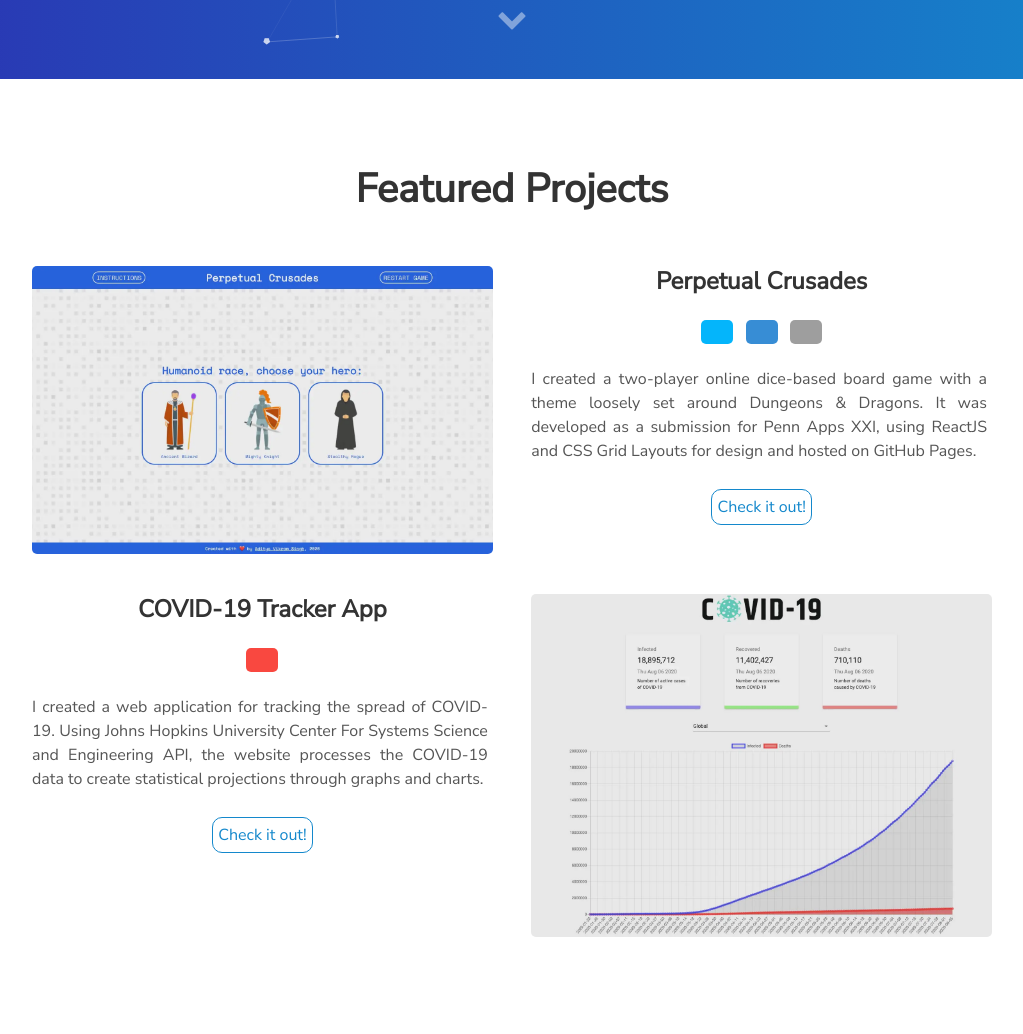
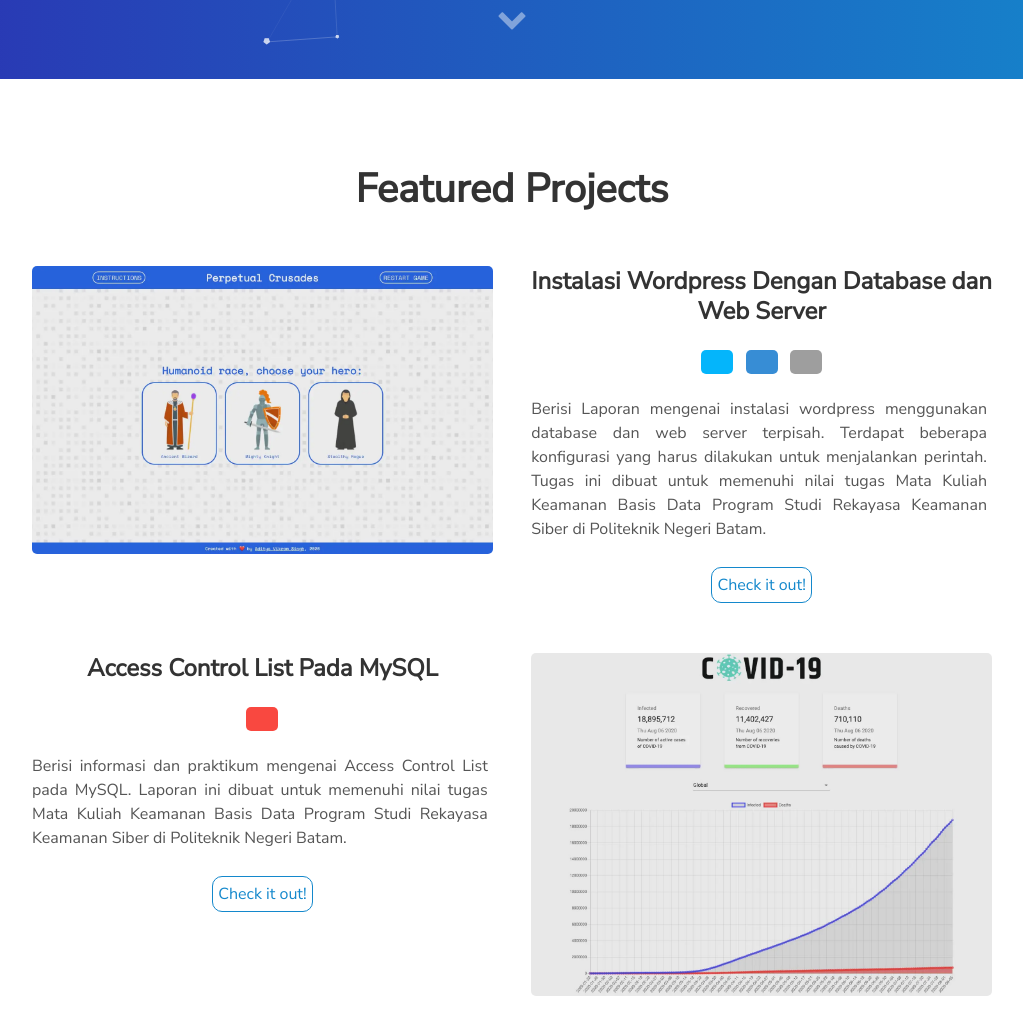
Before and after one commit to nisrinamptr/nisrinamptr.github.io, a plain HTML site: page index.html in a window 1280 px wide. Shown: the part 721-1755 px from the top of the page, without its empty margins (128-1151 px from the left). Drawn offline with nearby package versions, Linux system fonts and the light colour scheme; grey boxes are pictures that could not be loaded.

Commit message:
Update index.html

```diff
--- a/index.html
+++ b/index.html
@@ -69,7 +69,7 @@
           </picture>
         </div>
         <div class="contents-right" style="text-align: center">
-          <h3>Perpetual Crusades</h3>
+          <h3>Instalasi Wordpress Dengan Database dan Web Server</h3>
           <img
             height="32"
             width="32"
@@ -86,17 +86,17 @@
           &nbsp;
           <img height="32" width="32" src="https://unpkg.com/simple-icons@3.4.0/icons/github.svg" />
           <p style="text-align: justify">
-            I created a two-player online dice-based board game with a theme loosely set around Dungeons & Dragons. It
-            was developed as a submission for Penn Apps XXI, using ReactJS and CSS Grid Layouts for design and hosted on
-            GitHub Pages.
+            Berisi Laporan mengenai instalasi wordpress menggunakan database dan web server terpisah. Terdapat beberapa
+            konfigurasi yang harus dilakukan untuk menjalankan perintah. Tugas ini dibuat untuk memenuhi nilai tugas
+            Mata Kuliah Keamanan Basis Data Program Studi Rekayasa Keamanan Siber di Politeknik Negeri Batam.
           </p>
-          <a class="project-link" target="_blank" href="https://github.com/AVS1508/Summer-2020-Project"
+          <a class="project-link" target="_blank" href="#"
             >Check it out!</a
           >
         </div>
       </div>
 
-      <!-- User Project #3: COVID-19 Tracker App -->
+      <!-- User Project #2: Keamanan Basis Data -->
       <div class="user-projects">
         <div class="images-right">
           <picture>
@@ -105,7 +105,7 @@
           </picture>
         </div>
         <div class="contents" style="text-align: center">
-          <h3>COVID-19 Tracker App</h3>
+          <h3>Access Control List Pada MySQL</h3>
           <div>
             <img
               height="32"
@@ -115,11 +115,10 @@
             />
           </div>
           <p style="text-align: justify">
-            I created a web application for tracking the spread of COVID-19. Using Johns Hopkins University Center For
-            Systems Science and Engineering API, the website processes the COVID-19 data to create statistical
-            projections through graphs and charts.
+            Berisi informasi dan praktikum mengenai Access Control List pada MySQL. Laporan ini dibuat untuk memenuhi nilai tugas
+            Mata Kuliah Keamanan Basis Data Program Studi Rekayasa Keamanan Siber di Politeknik Negeri Batam.
           </p>
-          <a class="project-link" target="_blank" href="https://www.adityavsingh.com/covid19-tracker-app">
+          <a class="project-link" target="_blank" href="#">
             Check it out!
           </a>
         </div>
```
